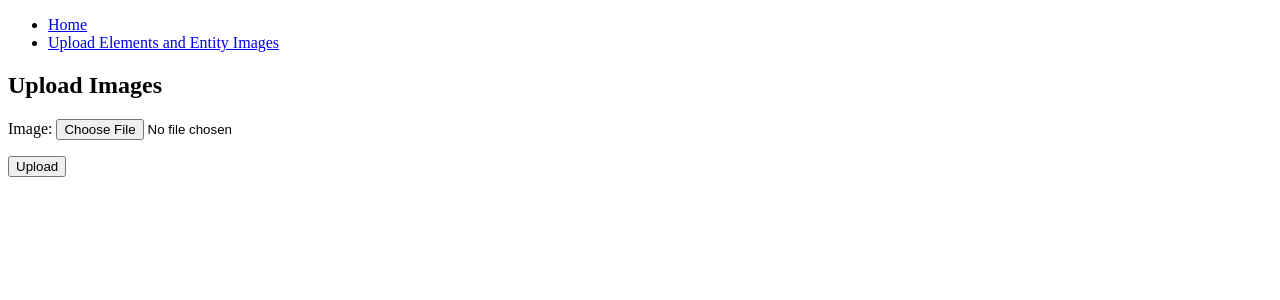
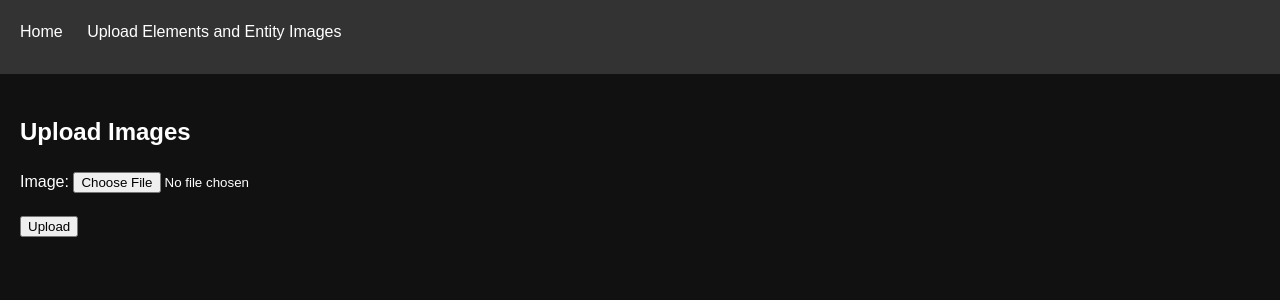
Before and after one commit to bartoszkobylinski/elementals_war, a Django app: template templates/image_upload.html in a window 1280 px wide. Shown: the top 300 px of the page. Run offline with Django 4.2, Linux system fonts and the light colour scheme; the template is opened without the code that fills it: values that come from a table or form of the project are taken from there, others are empty; parts of the project's set-up code (start-up, migrations or seed data) failed here and were passed over.

Commit message:
updating files. Styles and displaying images are fixed! Yupiiii

```diff
--- a/elementals_app/storage_backends.py
+++ b/elementals_app/storage_backends.py
@@ -2,18 +2,18 @@ from abc import ABC
 from storages.backends.s3boto3 import S3Boto3Storage
 
 
-class StaticStorage(S3Boto3Storage, ABC):
+class StaticStorage(S3Boto3Storage):
     location = 'static'
     default_acl = 'public-read'
 
 
-class PublicMediaStorage(S3Boto3Storage, ABC):
+class PublicMediaStorage(S3Boto3Storage):
     location = 'media'
     default_acl = 'public-read'
     file_overwrite = False
 
 
-class PrivateMediaStorage(S3Boto3Storage, ABC):
+class PrivateMediaStorage(S3Boto3Storage):
     location = 'private'
     default_acl = 'private'
     file_overwrite = False
--- a/elementals_war/settings.py
+++ b/elementals_war/settings.py
@@ -11,8 +11,6 @@ https://docs.djangoproject.com/en/4.1/ref/settings/
 """
 import os.path
 from pathlib import Path
-
-from django.template.context_processors import media
 
 # Build paths inside the project like this: BASE_DIR / 'subdir'.
 BASE_DIR = Path(__file__).resolve().parent.parent
@@ -124,16 +122,15 @@ USE_TZ = True
 USE_S3 = os.getenv('USE_S3') == "TRUE"
 
 if USE_S3:
+    print("We're using AWS")
 
     #  AWS Settings
     AWS_ACCESS_KEY_ID = os.getenv("AWS_ACCESS_KEY_ID")
     AWS_SECRET_ACCESS_KEY = os.getenv("AWS_SECRET_ACCESS_KEY")
     AWS_STORAGE_BUCKET_NAME = os.getenv("AWS_STORAGE_BUCKET_NAME")
-    AWS_STORAGE_BUCKET_NAME = 'elementals-war'
     AWS_DEFAULT_ACL = 'public-read'
     AWS_S3_CUSTOM_DOMAIN = f"{AWS_STORAGE_BUCKET_NAME}.s3.amazonaws.com"
     AWS_S3_OBJECT_PARAMETERS = {"CacheControl": 'max-age=86400'}
-    AWS_S3_ADDRESSING_STYLE = "virtual"
     #  s3 static settings
     AWS_LOCATION = 'static'
     STATIC_URL = f"https//{AWS_S3_CUSTOM_DOMAIN}/{AWS_LOCATION}/"
@@ -147,7 +144,6 @@ if USE_S3:
     PRIVATE_FILE_STORAGE = 'elementals_app.storage_backends.PrivateMediaStorage'
 
 else:
-    print(f"uzywamy jednak tego")
     STATIC_URL = '/staticfiles/'
     STATIC_ROOT = os.path.join(BASE_DIR, "staticfiles")
     MEDIA_URL = '/mediafiles/'
--- /dev/null
+++ b/static/css/styles.css
@@ -0,0 +1,171 @@
+/* Elementals War CSS */
+body {
+  background-color: #111;
+  color: #fff;
+  font-family: Arial, sans-serif;
+  font-size: 16px;
+  line-height: 1.5;
+  margin: 0;
+  padding: 0;
+}
+
+header {
+  background-color: #333;
+  color: #fff;
+  padding: 20px;
+}
+
+nav ul {
+  list-style: none;
+  margin: 0;
+  padding: 0;
+}
+
+nav li {
+  display: inline-block;
+  margin-right: 20px;
+}
+
+nav li:last-child {
+  margin-right: 0;
+}
+
+nav a {
+  color: #fff;
+  text-decoration: none;
+}
+
+nav a:hover {
+  text-decoration: underline;
+}
+
+main {
+  padding: 20px;
+}
+
+h1 {
+  font-size: 36px;
+  font-weight: bold;
+  margin-bottom: 20px;
+  text-align: center;
+  text-transform: uppercase;
+}
+
+p {
+  margin-bottom: 20px;
+}
+
+ul {
+  list-style: none;
+  margin: 0;
+  padding: 0;
+}
+
+li {
+  margin-bottom: 10px;
+}
+
+img {
+  display: block;
+  height: 200px;
+  margin-bottom: 20px;
+  width: 200px;
+  border-radius: 50%;
+  box-shadow: 0 0 10px rgba(255, 255, 255, 0.3);
+}
+
+/* Element Colors */
+.water {
+  background-color: #0077be;
+}
+
+.fire {
+  background-color: #d93128;
+}
+
+.air {
+  background-color: #b6d7a8;
+}
+
+.earth {
+  background-color: #7c5100;
+}
+
+.lightning {
+  background-color: #ffc425;
+}
+
+/* Element Animation */
+.water {
+  animation: wave 5s infinite linear;
+}
+
+.fire {
+  animation: flame 3s infinite linear;
+}
+
+.air {
+  animation: cloud 8s infinite linear;
+}
+
+.earth {
+  animation: shake 5s infinite linear;
+}
+
+.lightning {
+  animation: lightning 3s infinite linear;
+}
+
+@keyframes wave {
+  0% {
+    transform: translateX(0);
+  }
+  100% {
+    transform: translateX(100%);
+  }
+}
+
+@keyframes flame {
+  0% {
+    transform: scale(1);
+  }
+  50% {
+    transform: scale(1.2);
+  }
+  100% {
+    transform: scale(1);
+  }
+}
+
+@keyframes cloud {
+  0% {
+    transform: translateX(0);
+  }
+  100% {
+    transform: translateX(100%);
+  }
+}
+
+@keyframes shake {
+  0% {
+    transform: rotate(0);
+  }
+  50% {
+    transform: rotate(5deg);
+  }
+  100% {
+    transform: rotate(0);
+  }
+}
+
+@keyframes lightning {
+  0% {
+    opacity: 0;
+  }
+  50% {
+    opacity: 1;
+  }
+  100% {
+    opacity: 0;
+  }
+}
--- a/templates/base.html
+++ b/templates/base.html
@@ -3,7 +3,8 @@
 <!DOCTYPE html>
 <html>
 <head>
-  <title>Elementals War</title>
+    <link rel="stylesheet" type="text/css" href="{% static 'css/styles.css' %}">
+    <title>Elementals War</title>
 </head>
 <body>
   <header>
--- a/templates/index.html
+++ b/templates/index.html
@@ -1,10 +1,14 @@
 {% extends 'base.html' %}
+{% load static %}
 
 {% block content %}
   <h1>Welcome to Gigamon!</h1>
   <p>Here are the available wizards:</p>
   <ul>
+    <h3>{{ element_images }}</h3>
+    <h4>To sie tutaj cos tam zrobi: {{ context }}</h4>
     <h1>Element Images</h1>
+  <p> {{ element_images }}</p>
     {% for element_tile in element_images %}
       <img src="{{ element_tile.image.url }}" alt="{{ element_tile.element_type }}">
     {% endfor %}
@@ -25,5 +29,4 @@
       <li>No elements available</li>
     {% endfor %}
   </ul>
-  <a>Start a new game</a>
 {% endblock %}
```
Also changed, not shown: elementals_app/views.py (+2 -6 lines), static/css/style.css (deleted, +0 -19 lines).
